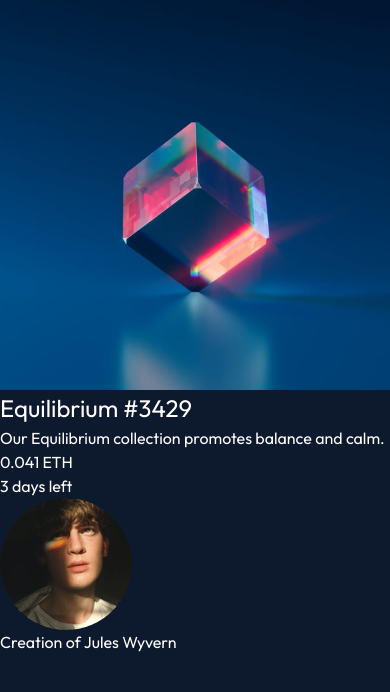
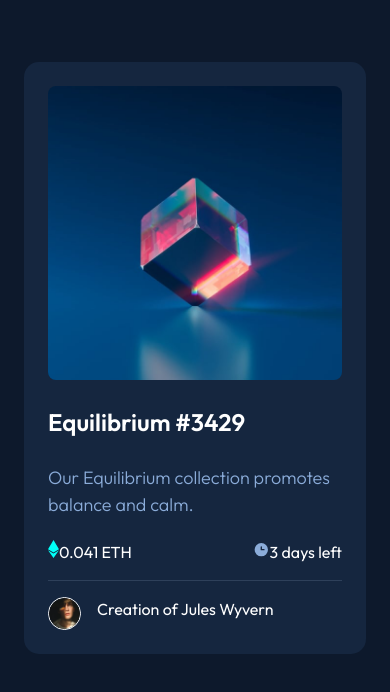
Before and after one commit to EliasFlorian/frontendmentorio, a plain HTML site: page nft-preview-card-component-main/index.html in a window 390 px wide. Drawn offline with Linux system fonts and the light colour scheme.

Commit message:
added most of the mobile design

```diff
--- a/nft-preview-card-component-main/index.css
+++ b/nft-preview-card-component-main/index.css
@@ -167,6 +167,7 @@ body {
     color: rgb(var(--clr-white) );
     background-color: rgb(var(--clr-dark-main-bg) );
     height: 100vh;
+    padding: 3.875rem 1.5rem;
 }
 
 
@@ -176,15 +177,52 @@ body {
     display: flex;
 }
 
-.grid-container {
-    display: grid;
-    padding: 1.53rem;
+.container-card {
+  background-color: rgb(var(--clr-dark-card-bg) );
+  padding: 1.5rem;
+  border-radius: 15px;
 }
 
-.grid-container--eth {
-    grid-template-areas:
-        'image'
-        'heading'
-        'paragraph'
-        ;
+div > img {
+  border-radius: 8px;
+  margin-bottom: 1.5rem;
 }
+
+.img-user {
+  width: 33px;
+  border: .5px solid rgb( var(--clr-white) );
+  border-radius: 50%;
+}
+
+.heading {
+  color: rgb( var(--clr-white) );
+  font-weight: 600;
+  margin-bottom: 1.5rem;
+}
+
+.paragraph-subHeading {
+  color: rgb( var(--clr-soft-blue) );
+  font-size: var(--fs-500);
+  font-weight: 300;
+  margin-bottom: 22px;
+}
+
+.flex-content {
+  justify-content: space-between;
+}
+
+.inline {
+  display: inline;
+}
+
+.content-credit {
+  margin-top: 1rem;
+  padding-top: 1rem;
+  border-top: .5px solid rgb( var(--clr-dark-line) );
+  gap: 1rem;
+  align-content: center;
+}
+
+.content-credit > img {
+  margin: 0;
+}
--- a/nft-preview-card-component-main/index.html
+++ b/nft-preview-card-component-main/index.html
@@ -20,29 +20,25 @@
 </head>
 <body>
 
-  <section class="center">
-        <img src="/images/image-equilibrium.jpg" alt="">
-
-        <h1 class="">
+  <section class="container-card">
+        <div>
+          <img src="/images/image-equilibrium.jpg" alt="">
+        </div>
+        <h1 class="heading">
           Equilibrium #3429
         </h1>
 
-        <p>
+        <p class="paragraph-subHeading">
           Our Equilibrium collection promotes balance and calm.
         </p>
 
-        <div>
-          <p>
-            0.041 ETH
-          </p>
-            3 days left
-          <p>
-
-          </p>
+        <div class="flex flex-content">
+          <p><span><img src="/images/icon-ethereum.svg" alt="" class="inline"></span>0.041 ETH</p>
+          <p><span><img src="/images/icon-clock.svg" alt="" class="inline"></span>3 days left</p>
         </div>
 
-        <div>
-          <img src="/images/image-avatar.png" alt="">
+        <div class="flex content-credit">
+          <img src="/images/image-avatar.png" alt="" class="img-user">
           <p>Creation of Jules Wyvern</p>
         </div>
   </section>
```
